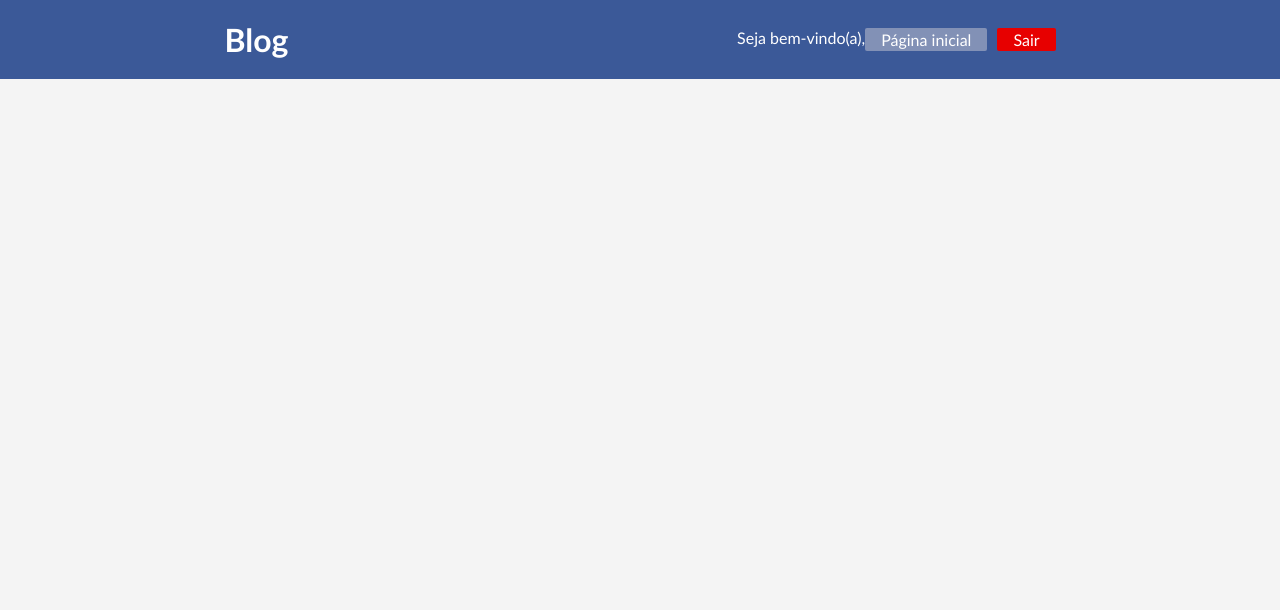
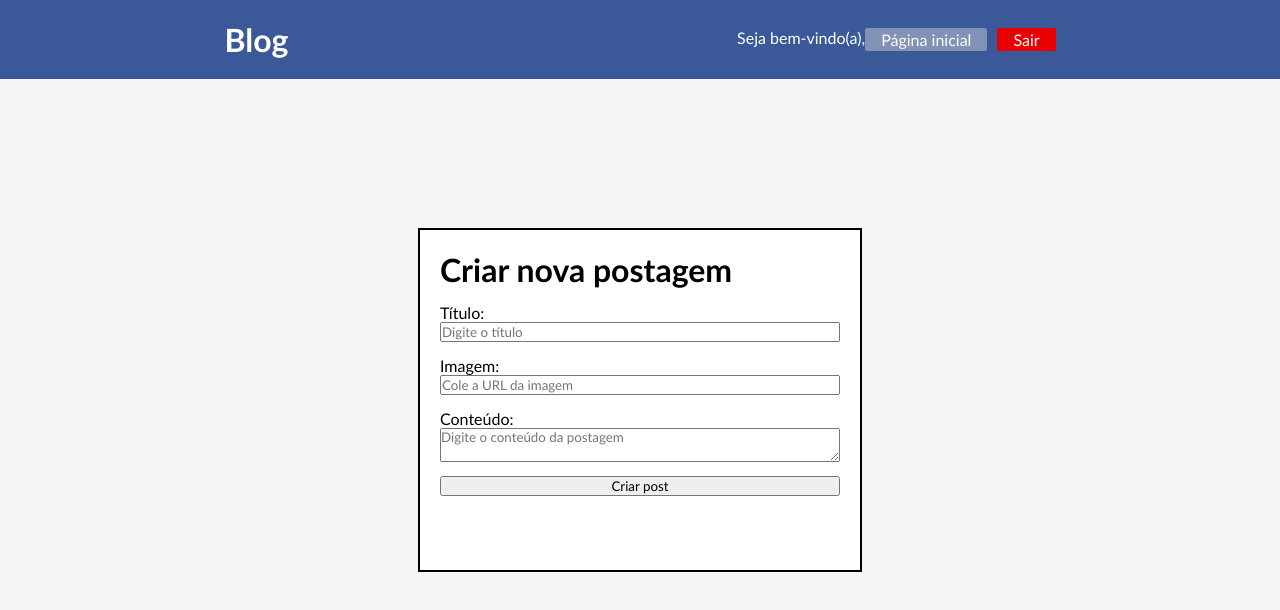
Before and after one commit to GabeOP/blog-noticias, a React (Vite) app in the folder frontend/: page /adm/criar-post in a window 1280 px wide. Shown: the top 610 px of the page. Built offline with nearby package versions, Linux system fonts and the light colour scheme.

Commit message:
criarPost

```diff
--- /dev/null
+++ b/frontend/src/pages/CriarPost/CriarPost.css
@@ -0,0 +1,27 @@
+#form-criar-post {
+    position: absolute;
+    left: 50%;
+    top: 50%;
+    transform: translate(-50%, -50%);
+    display: flex;
+    flex-direction: column;
+    background-color: white;
+    max-width: 400px;
+    width: 70%;
+    height: 300px;
+    padding: 20px;
+    border: 2px solid black;
+    gap: 14px;
+}
+
+#form-criar-post div {
+    display: flex;
+    flex-direction: column;
+}
+
+#conteudo-criar-post textarea {
+    max-width: 100%;
+    min-width: 30%;
+    max-height: 80px;
+    min-height: 20px;
+}
--- /dev/null
+++ b/frontend/src/pages/CriarPost/CriarPost.jsx
@@ -0,0 +1,71 @@
+import React, { useState } from 'react';
+import API from '../../axios/config';
+import "./CriarPost.css"
+
+export function CriarPost() {
+
+    const [titulo, setTitulo] = useState({})
+    const [imagem, setImagem] = useState({})
+    const [conteudo, setConteudo] = useState({})
+
+    const handleSubmit = async (e) => {
+        e.preventDefault();
+
+        const dados = {
+            autor: {
+                id: sessionStorage.getItem("id")
+            },
+            titulo: titulo,
+            imagem: imagem,
+            conteudo: conteudo
+        }
+
+        const config = {
+            headers: {
+              'Content-Type': 'application/json',
+              'Authorization': `Bearer ${sessionStorage.getItem("token")}`,
+            },
+          };
+
+        try {
+            const response = await API.post("/post", dados);
+            console.log('Dados enviados com sucesso:', response.data, config);
+        } catch (error) {
+            console.error('Erro ao enviar dados:', error);
+        }
+    };
+
+    return (
+        <form id='form-criar-post' onSubmit={handleSubmit}>
+            <h1>Criar nova postagem</h1>
+            <div id='titulo-criar-post'>
+                <label htmlFor="titulo">Título:</label>
+                <input
+                    type="text"
+                    name="titulo"
+                    placeholder='Digite o título'
+                    onChange={(e) => setTitulo(e.target.value)}
+                />
+            </div>
+            <div id='imagem-criar-post'>
+                <label htmlFor="imagem">Imagem:</label>
+                <input
+                    type="text"
+                    name="imagem"
+                    placeholder='Cole a URL da imagem'
+                    onChange={(e) => setImagem(e.target.value)}
+                />
+            </div>
+            <div id='conteudo-criar-post'>
+                <label htmlFor="conteudo">Conteúdo:</label>
+                <textarea
+                    type="textarea"
+                    name="conteudo"
+                    placeholder='Digite o conteúdo da postagem'
+                    onChange={(e) => setConteudo(e.target.value)}
+                />
+            </div>
+            <button type="submit">Criar post</button>
+        </form>
+    )
+}
--- a/frontend/src/routes.jsx
+++ b/frontend/src/routes.jsx
@@ -4,6 +4,7 @@ import { Header } from './components/Header/Header.jsx';
 import { PaginaCadastro } from './pages/Cadastro/Cadastro.jsx';
 import PaginaLogin from './pages/Login/Login.jsx';
 import { DetalhesPost } from './pages/DetalhesPost/DetalhesPost.jsx';
+import { CriarPost } from './pages/CriarPost/CriarPost.jsx';
 
 function AppRoutes() {
     const isLoginPage = window.location.pathname === '/login';
@@ -19,6 +20,7 @@ function AppRoutes() {
                 <Route path="/login" element={<PaginaLogin />}></Route>
                 <Route path="/cadastro" element={<PaginaCadastro />}></Route>
                 <Route path="/post" element={<DetalhesPost />}></Route>
+                <Route path="/adm/criar-post" element={<CriarPost />}></Route>
             </Routes>
         </BrowserRouter>
     )
```
